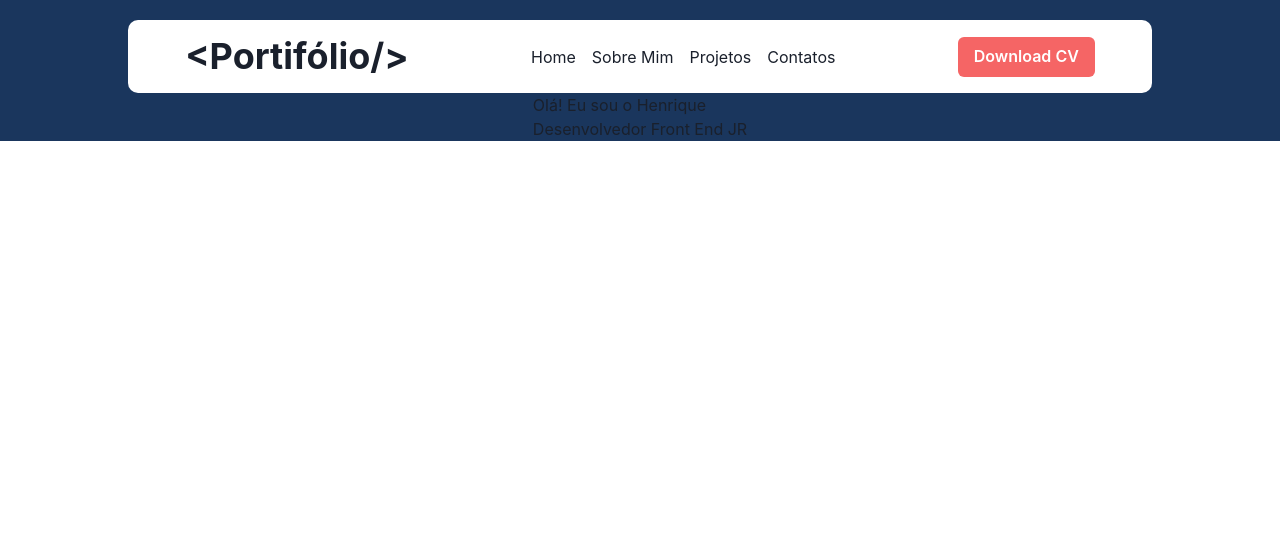
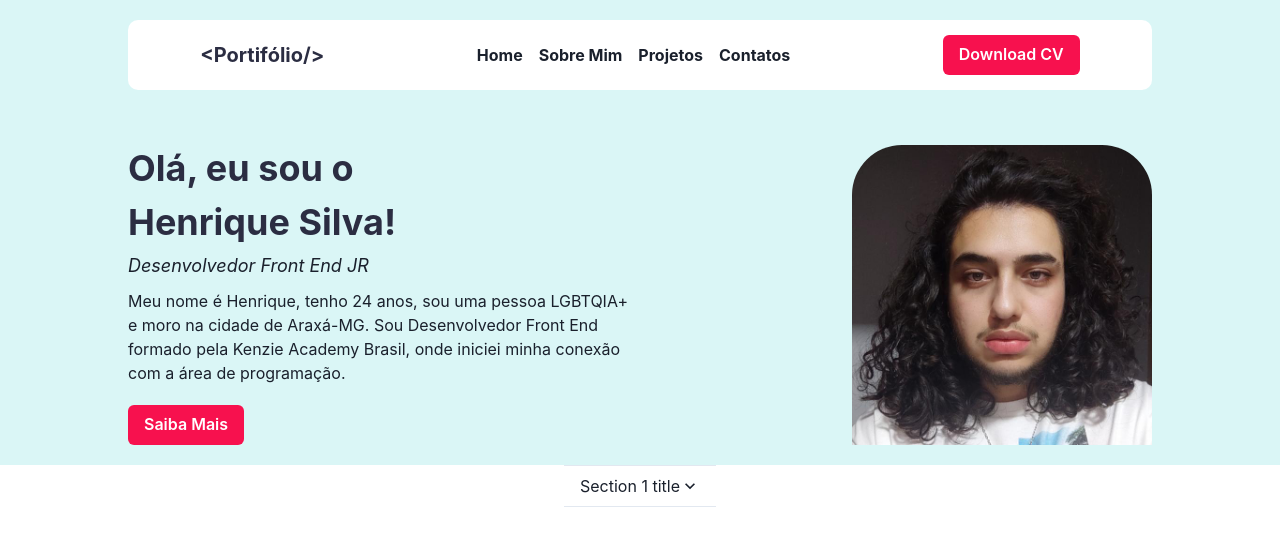
Before and after one commit to henrique-luc/Portifolio, a React (Create React App) app: page / in a window 1280 px wide. Shown: the top 546 px of the page. Built offline with nearby package versions, Linux system fonts and the light colour scheme.

Commit message:
feat: resume page

```diff
--- a/package.json
+++ b/package.json
@@ -3,6 +3,7 @@
   "version": "0.1.0",
   "private": true,
   "dependencies": {
+    "@chakra-ui/icons": "^2.0.2",
     "@chakra-ui/react": "^2.2.1",
     "@emotion/react": "^11.9.3",
     "@emotion/styled": "^11.9.3",
@@ -15,6 +16,7 @@
     "react-router-dom": "5",
     "react-scripts": "5.0.1",
     "styled-components": "^5.3.5",
+    "swiper": "^8.2.4",
     "web-vitals": "^2.1.0"
   },
   "scripts": {
--- /dev/null
+++ b/src/components/Card/cardsTech.jsx
@@ -0,0 +1,35 @@
+import {
+  Box,
+  Accordion,
+  AccordionItem,
+  AccordionButton,
+  AccordionPanel,
+  AccordionIcon,
+} from "@chakra-ui/react";
+
+import { MinusIcon, AddIcon } from "@chakra-ui/icons";
+
+export const CardsTech = () => {
+  return (
+    <Box>
+      <Accordion allowMultiple>
+        <AccordionItem>
+          <h2>
+            <AccordionButton>
+              <Box flex="1" textAlign="left">
+                Section 1 title
+              </Box>
+              <AccordionIcon />
+            </AccordionButton>
+          </h2>
+          <AccordionPanel pb={4}>
+            Lorem ipsum dolor sit amet, consectetur adipiscing elit, sed do
+            eiusmod tempor incididunt ut labore et dolore magna aliqua. Ut enim
+            ad minim veniam, quis nostrud exercitation ullamco laboris nisi ut
+            aliquip ex ea commodo consequat.
+          </AccordionPanel>
+        </AccordionItem>
+      </Accordion>
+    </Box>
+  );
+};
--- a/src/components/Header/index.jsx
+++ b/src/components/Header/index.jsx
@@ -8,6 +8,7 @@ import {
   Button,
   HStack,
 } from "@chakra-ui/react";
+import { theme } from "../../styles/theme";
 
 export const Header = () => {
   return (
@@ -19,28 +20,59 @@ export const Header = () => {
       borderRadius={10}
       p="15px 0"
       w="80%"
+      flexWrap="wrap"
     >
-      <Heading>&lt;Portifólio/&gt;</Heading>
+      <Heading fontSize="xl" color={theme.colors.blue[900]}>
+        &lt;Portifólio/&gt;
+      </Heading>
       <Box>
-        <Breadcrumb separator="">
+        <Breadcrumb separator="" fontWeight="700">
           <BreadcrumbItem isCurrentPage>
-            <BreadcrumbLink href="#">Home</BreadcrumbLink>
+            <BreadcrumbLink
+              href="/"
+              _hover={{
+                color: theme.colors.red[100],
+              }}
+            >
+              Home
+            </BreadcrumbLink>
           </BreadcrumbItem>
 
           <BreadcrumbItem>
-            <BreadcrumbLink href="/sobre-mim">Sobre Mim</BreadcrumbLink>
+            <BreadcrumbLink
+              href="/sobre-mim"
+              _hover={{
+                color: theme.colors.red[100],
+              }}
+            >
+              Sobre Mim
+            </BreadcrumbLink>
           </BreadcrumbItem>
 
           <BreadcrumbItem>
-            <BreadcrumbLink href="/projetos">Projetos</BreadcrumbLink>
+            <BreadcrumbLink
+              href="/projetos"
+              _hover={{
+                color: theme.colors.red[100],
+              }}
+            >
+              Projetos
+            </BreadcrumbLink>
           </BreadcrumbItem>
 
           <BreadcrumbItem>
-            <BreadcrumbLink href="/contatos">Contatos</BreadcrumbLink>
+            <BreadcrumbLink
+              href="/contatos"
+              _hover={{
+                color: theme.colors.red[100],
+              }}
+            >
+              Contatos
+            </BreadcrumbLink>
           </BreadcrumbItem>
         </Breadcrumb>
       </Box>
-      <Button colorScheme="red" variant="solid" bg="red.400">
+      <Button colorScheme="red" variant="solid" bg={theme.colors.red[100]}>
         Download CV
       </Button>
     </HStack>
--- /dev/null
+++ b/src/components/RecentProjectsCarrousel/index.jsx
@@ -0,0 +1,6 @@
+import Swiper, { Navigation, Pagination } from "swiper";
+import "swiper/css";
+import "swiper/css/navigation";
+import "swiper/css/pagination";
+
+export const RecentProjectsCarrousel = () => {};
--- a/src/pages/Resume/index.jsx
+++ b/src/pages/Resume/index.jsx
@@ -1,15 +1,69 @@
 import { Header } from "../../components/Header";
-import { Box, Text, Center } from "@chakra-ui/react";
+import { Box, Text, Center, Image, Flex, Button } from "@chakra-ui/react";
 import { theme } from "../../styles/theme";
+import { RecentProjectsCarrousel } from "../../components/RecentProjectsCarrousel";
+import { CardsTech } from "../../components/Card/cardsTech";
 
 export const Resume = () => {
   return (
-    <Center flexDir="column" bg="blue.900" w="100%" h="100%">
-      <Header />
-      <Box>
-        <Text>Olá! Eu sou o Henrique</Text>
-        <Text>Desenvolvedor Front End JR</Text>
-      </Box>
-    </Center>
+    <Box>
+      <Center
+        flexDir="column"
+        bg={theme.colors.blue[100]}
+        w="100%"
+        h="fit-content"
+        pb={5}
+      >
+        <Header />
+        <Box w="80%" display="flex" alignItems="end">
+          <Box>
+            <Text
+              fontWeight="700"
+              fontSize="4xl"
+              w="42%"
+              mt="7%"
+              color={theme.colors.blue[900]}
+            >
+              Olá, eu sou o Henrique Silva!
+            </Text>
+            <Text
+              fontWeight="400"
+              fontSize="lg"
+              m="3px 0 10px"
+              fontStyle="italic"
+            >
+              Desenvolvedor Front End JR
+            </Text>
+            <Text w="70%" mb="20px">
+              Meu nome é Henrique, tenho 24 anos, sou uma pessoa LGBTQIA+ e moro
+              na cidade de Araxá-MG. Sou Desenvolvedor Front End formado pela
+              Kenzie Academy Brasil, onde iniciei minha conexão com a área de
+              programação.
+            </Text>
+            <Button
+              colorScheme="red"
+              variant="solid"
+              bg={theme.colors.red[100]}
+            >
+              Saiba Mais
+            </Button>
+          </Box>
+          <Image
+            borderRadius="50px 50px 0 0"
+            boxSize="300px"
+            src="Henrique.jpg"
+            alt="Henrique Silva"
+          />
+        </Box>
+      </Center>
+
+      <Center>
+        <CardsTech />
+      </Center>
+
+      <Center>
+        <RecentProjectsCarrousel />
+      </Center>
+    </Box>
   );
 };
--- a/src/styles/theme.js
+++ b/src/styles/theme.js
@@ -3,11 +3,39 @@ import { extendTheme, theme as ChakraTheme } from "@chakra-ui/react";
 export const theme = extendTheme({
   colors: {
     blue: {
+      100: "#DAF6F6",
       900: "#2b2d42",
     },
 
     red: {
       100: "#F7114E",
     },
+    fonts: {
+      heading: "Inter",
+      body: "Inter",
+    },
+    fontSizes: {
+      xs: "0.75rem",
+      sm: "0.875rem",
+      md: "1rem",
+      lg: "1.125rem",
+      xl: "1.25rem",
+      "2xl": "1.5rem",
+      "3xl": "1.875rem",
+      "4xl": "2.25rem",
+      "5xl": "3rem",
+      "6xl": "3.75rem",
+      "7xl": "4.5rem",
+      "8xl": "6rem",
+      "9xl": "8rem",
+    },
+    styles: {
+      global: {
+        body: {
+          bg: "white",
+          color: "gray.900",
+        },
+      },
+    },
   },
 });
```
Also changed, not shown: public/Henrique.jpg (added), 1 other file (tests, documents, lock files or other folders).
